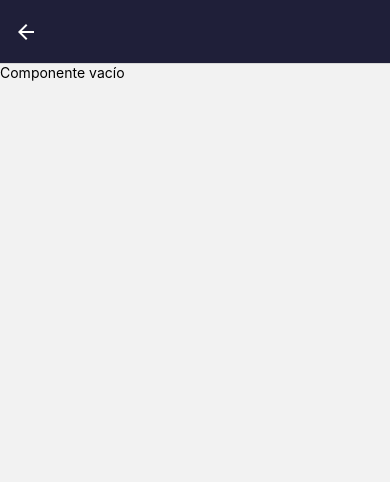
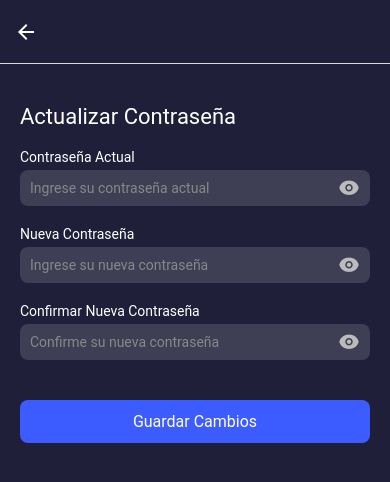
Before and after one commit to greghades/RootNetFrontend, a React Native app: screen /PasswordUser in a window 390 px wide. Shown: the top 482 px of the page. Built offline with nearby package versions, Linux system fonts and the light colour scheme; a web font is replaced by a local one.

Commit message:
Pantalla de actualizar contraseña

```diff
--- a/src/screens/passwordUserScreen.tsx
+++ b/src/screens/passwordUserScreen.tsx
@@ -1,12 +1,140 @@
-import React from "react";
-import { View, Text } from "react-native";
+import React, { useState } from "react";
+import { View, Text, TextInput, TouchableOpacity, Alert } from "react-native";
+import { useNavigation } from '@react-navigation/native';
+import { AntDesign } from "@expo/vector-icons";
+import { styles } from '../styles/passwordUserStyles';
 
-const MyComponent = () => {
+interface Errors {
+    contrasenaActual?: string;
+    nuevaContrasena?: string;
+    confirmarContrasena?: string;
+}
+
+const UpdatePasswordScreen = () => {
+    const navigation = useNavigation();
+    const [form, setForm] = useState({
+        contrasenaActual: '',
+        nuevaContrasena: '',
+        confirmarContrasena: '',
+    });
+
+    const [errors, setErrors] = useState<Errors>({});
+    const [showPasswordCurrent, setShowPasswordCurrent] = useState(true);
+    const [showPasswordNew, setShowPasswordNew] = useState(true);
+    const [showConfirmPassword, setShowConfirmPassword] = useState(true);
+
+    // Validate
+    const validate = (): boolean => {
+        let newErrors: Errors = {};
+
+        if (!form.contrasenaActual) {
+            newErrors.contrasenaActual = 'La contraseña actual es requerida.';
+        }
+
+        if (!form.nuevaContrasena) {
+            newErrors.nuevaContrasena = 'La nueva contraseña es requerida.';
+        } else if (form.nuevaContrasena.length < 6) {
+            newErrors.nuevaContrasena = 'La nueva contraseña debe tener al menos 6 caracteres.';
+        } else if (form.nuevaContrasena === form.contrasenaActual) {
+            newErrors.nuevaContrasena = 'La nueva contraseña no puede ser igual a la actual.';
+        }
+
+        if (!form.confirmarContrasena) {
+            newErrors.confirmarContrasena = 'Debe confirmar su nueva contraseña.';
+        } else if (form.nuevaContrasena !== form.confirmarContrasena) {
+            newErrors.confirmarContrasena = 'Las contraseñas no coinciden.';
+        }
+
+        setErrors(newErrors);
+        return Object.keys(newErrors).length === 0;
+    };
+
+    const handleUpdatePassword = () => {
+        if (validate()) {
+            Alert.alert(
+                "Contraseña Actualizada",
+                "Tu contraseña ha sido actualizada exitosamente.",
+                [{ text: "Aceptar", onPress: () => navigation.navigate("MyUser") }]
+            );
+
+            console.log("Actualización exitosa", form);
+
+            // Clear form
+            setForm({
+                contrasenaActual: '',
+                nuevaContrasena: '',
+                confirmarContrasena: '',
+            });
+        }
+    };
+
     return (
-        <View>
-        <Text>Componente vacío</Text>
+        <View style={styles.container}>
+            <Text style={styles.title}>Actualizar Contraseña</Text>
+
+            {/* Current Password */}
+            <View style={styles.inputContainer}>
+                <Text style={styles.label}>Contraseña Actual</Text>
+                <View style={styles.passwordContainer}>
+                    <TextInput
+                        style={styles.input}
+                        secureTextEntry={showPasswordCurrent}
+                        value={form.contrasenaActual}
+                        onChangeText={(text) => setForm({ ...form, contrasenaActual: text })}
+                        placeholder="Ingrese su contraseña actual"
+                        placeholderTextColor="#888"
+                    />
+                    <TouchableOpacity onPress={() => setShowPasswordCurrent(!showPasswordCurrent)}>
+                        <AntDesign name={showPasswordCurrent ? "eye" : "eyeo"} size={22} color="#bbb" />
+                    </TouchableOpacity>
+                </View>
+                {errors.contrasenaActual && <Text style={styles.error}>{errors.contrasenaActual}</Text>}
+            </View>
+
+            {/* New Password */}
+            <View style={styles.inputContainer}>
+                <Text style={styles.label}>Nueva Contraseña</Text>
+                <View style={styles.passwordContainer}>
+                    <TextInput
+                        style={styles.input}
+                        secureTextEntry={showPasswordNew}
+                        value={form.nuevaContrasena}
+                        onChangeText={(text) => setForm({ ...form, nuevaContrasena: text })}
+                        placeholder="Ingrese su nueva contraseña"
+                        placeholderTextColor="#888"
+                    />
+                    <TouchableOpacity onPress={() => setShowPasswordNew(!showPasswordNew)}>
+                        <AntDesign name={showPasswordNew ? "eye" : "eyeo"} size={22} color="#bbb" />
+                    </TouchableOpacity>
+                </View>
+                {errors.nuevaContrasena && <Text style={styles.error}>{errors.nuevaContrasena}</Text>}
+            </View>
+
+            {/* Confirm New Password */}
+            <View style={styles.inputContainer}>
+                <Text style={styles.label}>Confirmar Nueva Contraseña</Text>
+                <View style={styles.passwordContainer}>
+                    <TextInput
+                        style={styles.input}
+                        secureTextEntry={showConfirmPassword}
+                        value={form.confirmarContrasena}
+                        onChangeText={(text) => setForm({ ...form, confirmarContrasena: text })}
+                        placeholder="Confirme su nueva contraseña"
+                        placeholderTextColor="#888"
+                    />
+                    <TouchableOpacity onPress={() => setShowConfirmPassword(!showConfirmPassword)}>
+                        <AntDesign name={showConfirmPassword ? "eye" : "eyeo"} size={22} color="#bbb" />
+                    </TouchableOpacity>
+                </View>
+                {errors.confirmarContrasena && <Text style={styles.error}>{errors.confirmarContrasena}</Text>}
+            </View>
+
+            {/* Save Changes Button */}
+            <TouchableOpacity style={styles.button} onPress={handleUpdatePassword}>
+                <Text style={styles.buttonText}>Guardar Cambios</Text>
+            </TouchableOpacity>
         </View>
     );
 };
 
-export default MyComponent;
+export default UpdatePasswordScreen;
--- a/src/screens/pilotsUserScreen.tsx
+++ b/src/screens/pilotsUserScreen.tsx
@@ -7,7 +7,7 @@ const PrivacyPolicyScreen = () => {
     const navigation = useNavigation();
 
     return (
-        <ScrollView style={styles.content}>
+        <ScrollView>
             <View style={styles.container}>
                 <Text style={styles.title}>Políticas de Privacidad</Text>
                     <Text style={styles.text}>
--- a/src/styles/passwordUserStyles.ts
+++ b/src/styles/passwordUserStyles.ts
@@ -0,0 +1,57 @@
+import {StyleSheet } from 'react-native';
+import { COLORS } from '../styles/colors';
+
+export const styles = StyleSheet.create({
+    container: {
+        flex: 1,
+        backgroundColor: COLORS.background,
+        paddingHorizontal: 20,
+        paddingTop: 40,
+    },
+    title: {
+        color: COLORS.text,
+        fontSize: 22,
+        fontFamily: "Roboto",
+        marginBottom: 20,
+    },
+    inputContainer: {
+        marginBottom: 20,
+    },
+    label: {
+        color: COLORS.text,
+        fontFamily: "Roboto",
+        fontSize: 14,
+        marginBottom: 5,
+    },
+    passwordContainer: {
+        flexDirection: "row",
+        alignItems: "center",
+        backgroundColor: COLORS.input,
+        borderRadius: 8,
+        paddingHorizontal: 10,
+    },
+    input: {
+        flex: 1,
+        fontFamily: "Roboto",
+        color: COLORS.text,
+        paddingVertical: 10,
+    },
+    error: {
+        color: "red",
+        fontSize: 12,
+        marginTop: 15,
+        fontFamily: "Roboto",
+    },
+    button: {
+        backgroundColor: COLORS.primary,
+        padding: 12,
+        borderRadius: 8,
+        alignItems: "center",
+        marginTop: 20,
+    },
+    buttonText: {
+        color: COLORS.text,
+        fontSize: 16,
+        fontFamily: "Roboto",
+    },
+});
--- a/src/styles/pilotsUserStyles.ts
+++ b/src/styles/pilotsUserStyles.ts
@@ -22,7 +22,7 @@ export const styles = StyleSheet.create({
     },
     text: {
         fontFamily: "Roboto",
-        color: "#ddd",
+        color: COLORS.textLittle,
         fontSize: 14,
         marginTop: 5,
         lineHeight: 20,
```
